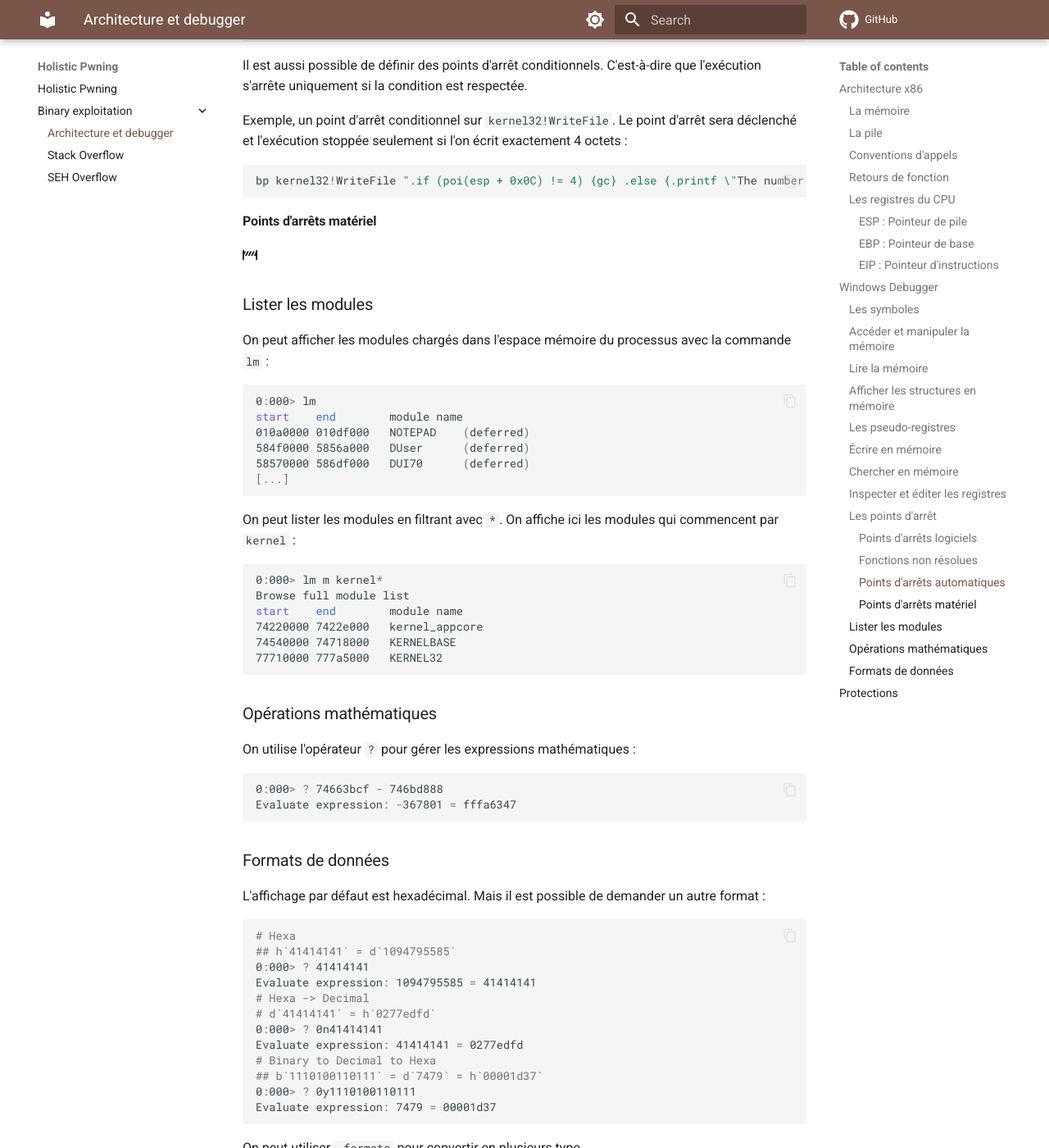
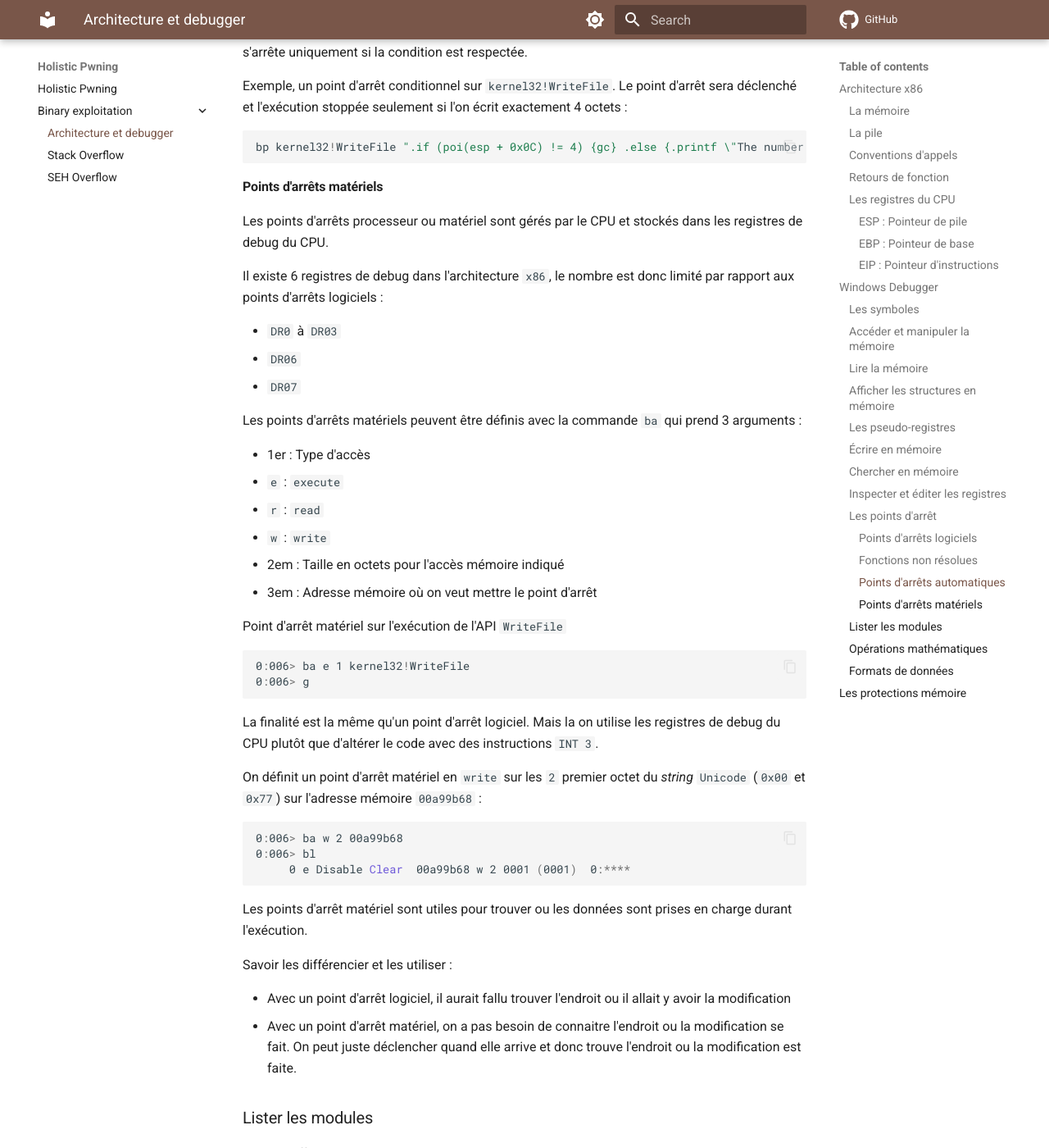
Before and after one commit to s-lck/HolisticPwning, an MkDocs documentation site: the page built from docs/binary-exploitation/0-architecture-x86.md, in a window 1280 px wide and 1400 px high, scrolled down 12657 px. Shown: the whole window at 82% size. Built offline with MkDocs 1.6.1 and Material for MkDocs 9.7.7, drawn with Linux system fonts in a browser that asks for light colours; comment, search, counter and statistics services are not loaded; some of the changed text lies outside the part shown.

Commit message:
Ajout Archi et Debug

````diff
--- a/docs/binary-exploitation/0-architecture-x86.md
+++ b/docs/binary-exploitation/0-architecture-x86.md
@@ -142,7 +142,6 @@ On peut utiliser le fichier de symbole de Microsoft pour les exécutables Window
 
 Les fichiers de symboles (`.PDB`) sont créés à la compilation par Microsoft de ses fichiers natifs. Microsoft ne fournit pas les fichiers de symbole pour chaque fichier. Les applications tierces peuvent avoir leur fichier `PDB`.
 
-:fontawesome-solid-road-barrier:
 
 ### Accéder et manipuler la mémoire
 
@@ -338,7 +337,7 @@ $t1=1a1a1a1a
 
 ### Écrire en mémoire
 
-Il est aussi possible d'ecrire en memoire. La commande pour ce faire est `e*` avec `*` la taille à ecrire :
+Il est aussi possible d'écrire en mémoire. La commande pour ce faire est `e*` avec `*` la taille à écrire :
 
 - `d` : *Dword*
 
@@ -501,9 +500,48 @@ Exemple, un point d'arrêt conditionnel sur `kernel32!WriteFile`. Le point d'arr
 bp kernel32!WriteFile ".if (poi(esp + 0x0C) != 4) {gc} .else {.printf \"The number of bytes written is 4\";.echo;}"
 ```
 
-#### Points d'arrêts matériel
+#### Points d'arrêts matériels
 
-:fontawesome-solid-road-barrier:
+Les points d'arrêts processeur ou matériel sont gérés par le CPU et stockés dans les registres de debug du CPU.
+
+Il existe 6 registres de debug dans l'architecture `x86`, le nombre est donc limité par rapport aux points d'arrêts logiciels :
+
+- `DR0` à `DR03`
+- `DR06`
+- `DR07`
+
+Les points d'arrêts matériels peuvent être définis avec la commande `ba` qui prend 3 arguments :
+
+- 1er : Type d'accès
+  - `e` : `execute`
+  - `r` : `read`
+  - `w` : `write`
+- 2em : Taille en octets pour l'accès mémoire indiqué
+- 3em : Adresse mémoire où on veut mettre le point d'arrêt
+
+Point d'arrêt matériel sur l'exécution de l'API `WriteFile`
+
+```powershell
+0:006> ba e 1 kernel32!WriteFile
+0:006> g
+```
+
+La finalité est la même qu'un point d'arrêt logiciel. Mais la on utilise les registres de debug du CPU plutôt que d'altérer le code avec des instructions `INT 3`.
+
+On définit un point d'arrêt matériel en `write` sur les `2` premier octet du *string* `Unicode` (`0x00` et `0x77`) sur l'adresse mémoire `00a99b68` :
+
+```powershell
+0:006> ba w 2 00a99b68
+0:006> bl
+     0 e Disable Clear  00a99b68 w 2 0001 (0001)  0:****
+```
+
+Les points d'arrêt matériel sont utiles pour trouver ou les données sont prises en charge durant l'exécution.
+
+Savoir les différencier et les utiliser :
+
+- Avec un point d'arrêt logiciel, il aurait fallu trouver l'endroit ou il allait y avoir la modification
+- Avec un point d'arrêt matériel, on a pas besoin de connaitre l'endroit ou la modification se fait. On peut juste déclencher quand elle arrive et donc trouve l'endroit ou la modification est faite.
 
 ### Lister les modules
 
@@ -572,6 +610,6 @@ Evaluate expression:
   Double:  5.40901e-315
 ```
 
-## Protections
+## Les protections mémoire
 
 :fontawesome-solid-road-barrier:
````
Also changed, not shown: other parts of docs/binary-exploitation/0-architecture-x86.md (+3 -3 lines).
